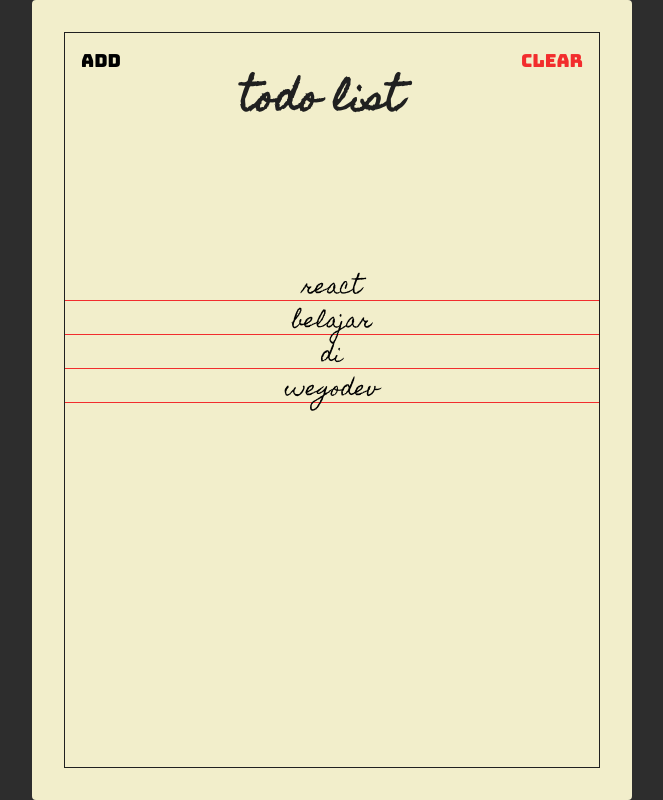
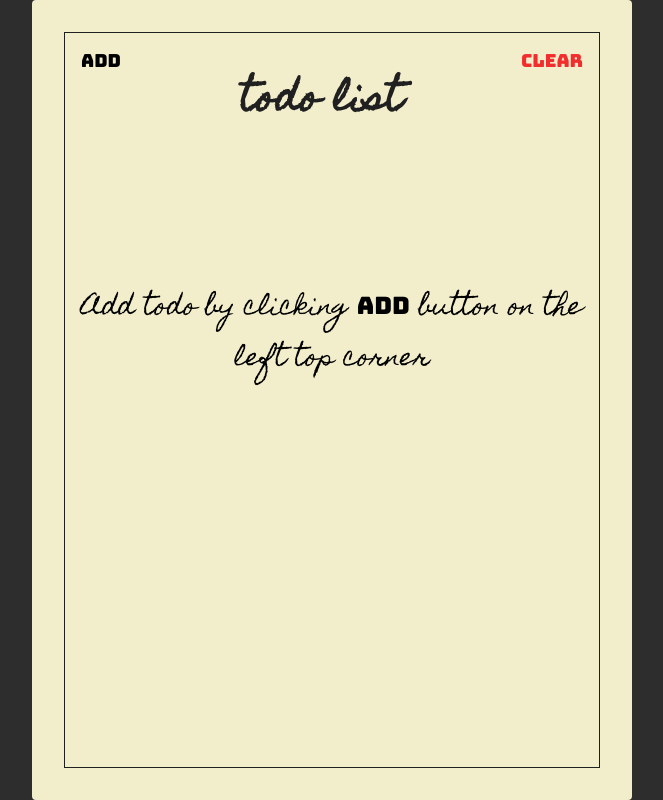
Before and after one commit to Khusyasy/react-todolist, a React (Create React App) app: page / in a window 1280 px wide. Shown: the whole page, without its empty margins (308-971 px from the left). Built offline with nearby package versions, Linux system fonts and the light colour scheme.

Commit message:
membuat fungsi delete dan placeholder

```diff
--- a/src/components/Header.jsx
+++ b/src/components/Header.jsx
@@ -1,21 +1,24 @@
 import React from "react";
 import PropTypes from "prop-types";
 
-const Header = ({ showAddToggle, showAdd }) => {
+const Header = ({ showAddToggle, showAdd, clearTodos }) => {
 	return (
 		<section className="header">
 			<button className="header-btn" onClick={showAddToggle}>
 				{showAdd ? "Done" : "Add"}
 			</button>
 			<h1 className="header-title">Todo List</h1>
-			<button className="header-btn red-color">Clear</button>
+			<button className="header-btn red-color" onClick={clearTodos}>
+				Clear
+			</button>
 		</section>
 	);
 };
 
 Header.propTypes = {
 	showAddToggle: PropTypes.func.isRequired,
-	showAdd: PropTypes.bool.isRequired
+	showAdd: PropTypes.bool.isRequired,
+	clearTodos: PropTypes.func.isRequired
 };
 
 export default Header;
--- a/src/components/Todos.jsx
+++ b/src/components/Todos.jsx
@@ -6,7 +6,8 @@ import Todo from "./Todo.jsx";
 const Todos = ({ todos, completeTodo }) => {
 	return (
 		<section className="todos">
-			{todos.map((todo, index) => {
+			{todos.length > 0 &&
+				todos.map((todo, index) => {
 					return (
 						<Todo
 							key={index}
@@ -17,6 +18,13 @@ const Todos = ({ todos, completeTodo }) => {
 						/>
 					);
 				})}
+			{todos.length === 0 && (
+				<div className="todo-placeholder-text">
+					Add todo by clicking{" "}
+					<span className="add-button-placeholder-text">Add</span>{" "}
+					button on the left top corner
+				</div>
+			)}
 		</section>
 	);
 };
--- a/src/pages/TodoList.jsx
+++ b/src/pages/TodoList.jsx
@@ -6,12 +6,7 @@ import TodoForm from "../components/TodoForm.jsx";
 import Todos from "../components/Todos.jsx";
 
 const TodoList = () => {
-	const [todos, setTodos] = useState([
-		{ text: "react", isCompleted: false },
-		{ text: "belajar", isCompleted: false },
-		{ text: "di", isCompleted: false },
-		{ text: "wegodev", isCompleted: false }
-	]);
+	const [todos, setTodos] = useState([]);
 
 	const [showAdd, setShowAdd] = useState(false);
 
@@ -21,6 +16,8 @@ const TodoList = () => {
 
 		setTodos(addedTodos);
 	};
+
+	const clearTodos = () => setTodos([]);
 
 	const showAddToggle = () => setShowAdd(!showAdd);
 
@@ -36,7 +33,11 @@ const TodoList = () => {
 
 	return (
 		<Paper>
-			<Header showAddToggle={showAddToggle} showAdd={showAdd} />
+			<Header
+				showAddToggle={showAddToggle}
+				showAdd={showAdd}
+				clearTodos={clearTodos}
+			/>
 
 			<TodoForm addTodo={addTodo} showAdd={showAdd} />
 
--- a/src/styles.css
+++ b/src/styles.css
@@ -151,3 +151,15 @@ html {
 	left: 50%;
 	transform: translate(-50%);
 }
+
+.todo-placeholder-text {
+	font-family: "Homemade Apple", cursive;
+	font-size: 2.4rem;
+	text-align: center;
+	padding: 1.6rem;
+}
+
+.add-button-placeholder-text {
+	font-size: 2.4rem;
+	font-family: "Bungee", cursive;
+}
```
Lines whose indentation alone changed are shown as unchanged.
